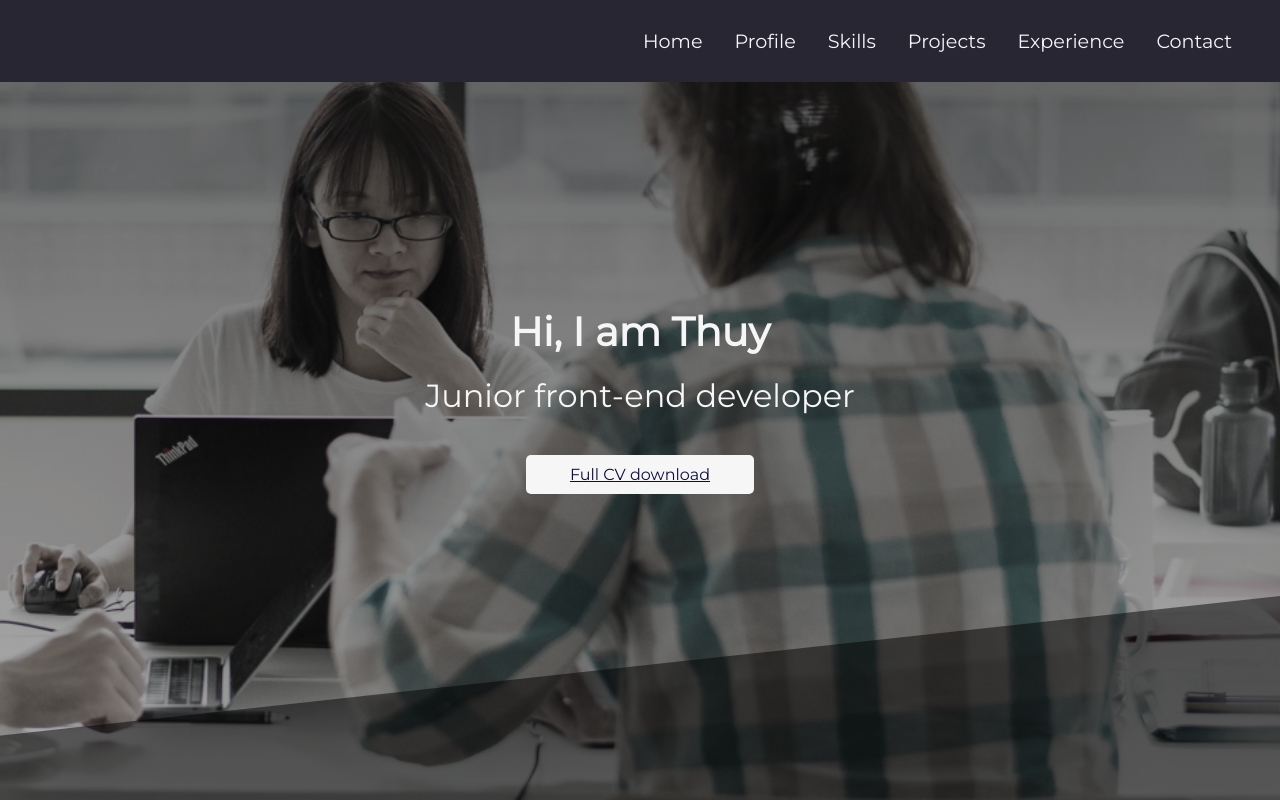
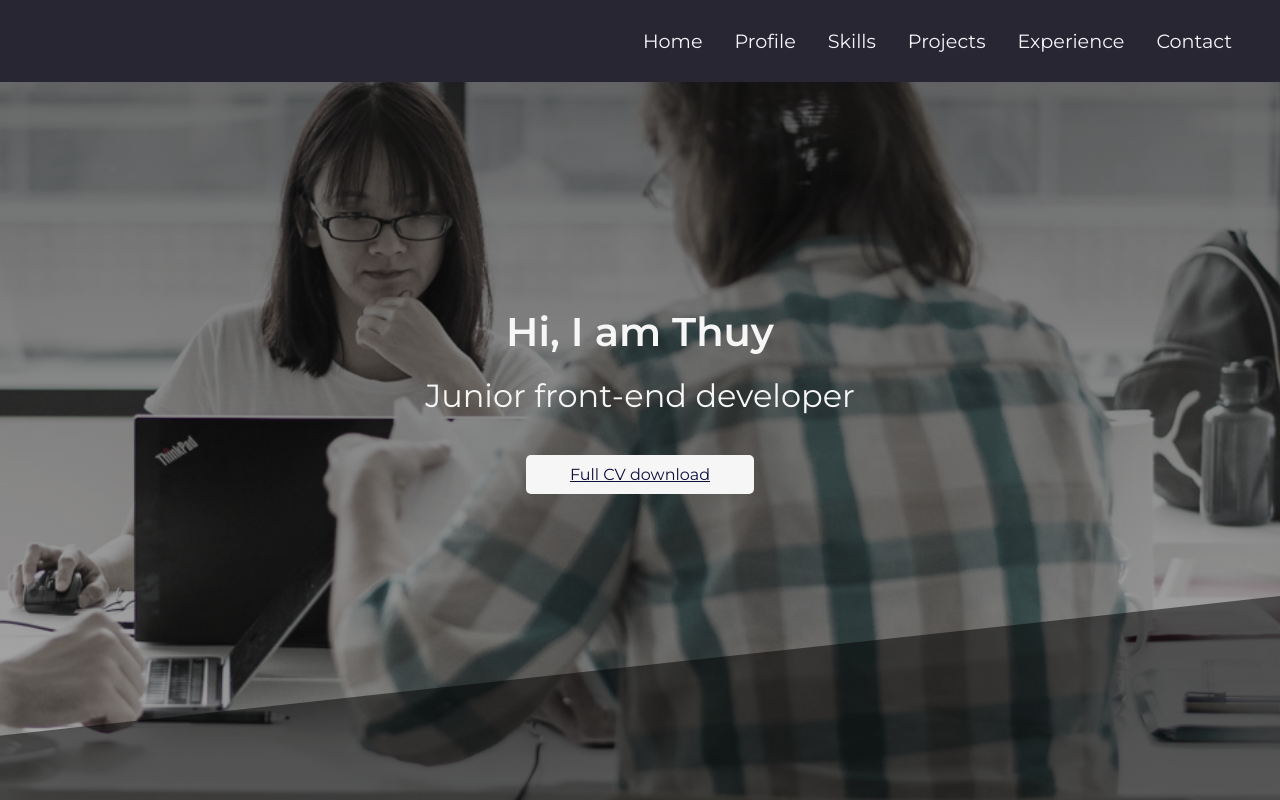
Before and after one commit to mtthuy22/my-personal-website, a website: page index.html in a window 1280 px wide. Shown: the top 800 px of the page. Drawn offline with Linux system fonts and the light colour scheme.

Commit message:
fixed googlefonts url

```diff
--- a/index.html
+++ b/index.html
@@ -7,7 +7,7 @@
     <link rel="preconnect" href="https://fonts.googleapis.com" />
     <link rel="preconnect" href="https://fonts.gstatic.com" crossorigin />
     <link
-      href="https://fonts.googleapis.com/css2?family=Montserrat:wght@0,400;0,600;&display=swap"
+      href="https://fonts.googleapis.com/css2?family=Montserrat:wght@400;600;&display=swap"
       rel="stylesheet"
     />
     <link rel="stylesheet" href="assets/css/style.css" />
```
